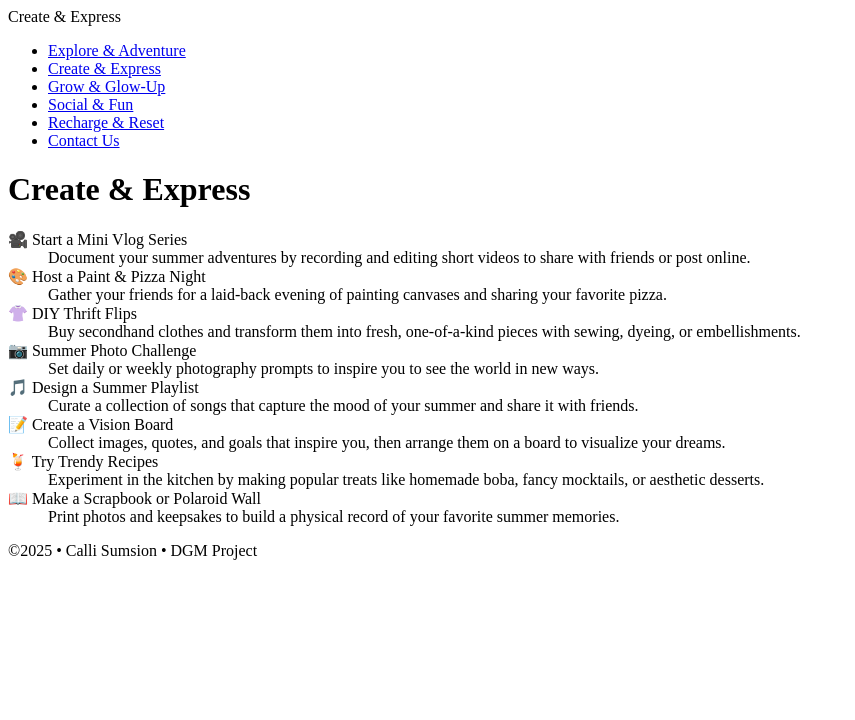
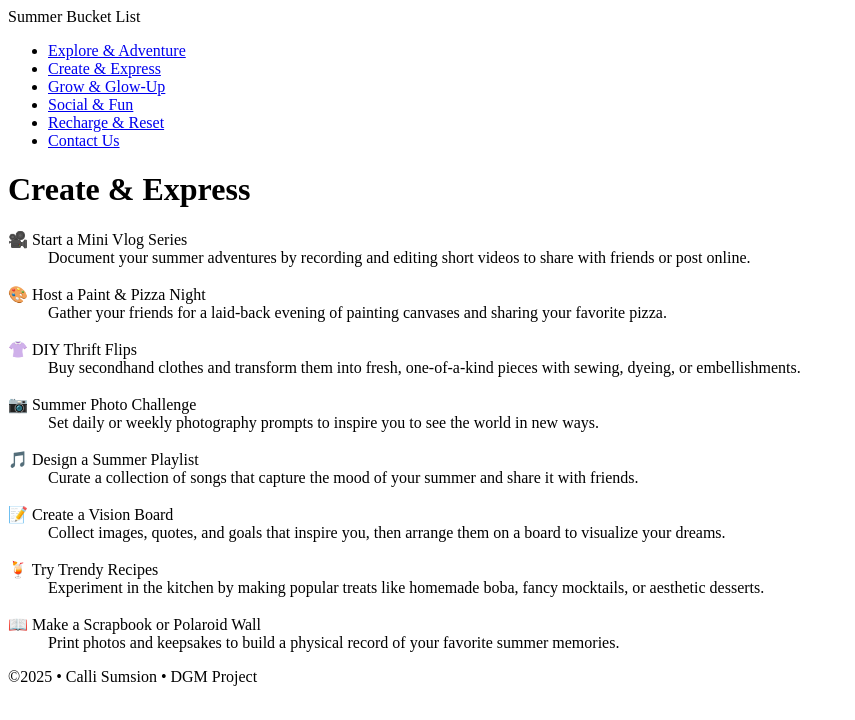
Before and after one commit to callisumsion/dwdd1600, a plain HTML site: page 03hand-coding/create.html in a window 1280 px wide. Shown: the whole page, without its empty margins (0-855 px from the left). Drawn offline with Linux system fonts and the light colour scheme.

Commit message:
Update hand-coding folder

```diff
--- a/03hand-coding/create.html
+++ b/03hand-coding/create.html
@@ -14,7 +14,7 @@
 <body>
     <!-- start the page head -->
     <header>
-        <span>Create & Express</span>
+        <span>Summer Bucket List</span>
     </header>
 
     <!-- start the page navigation -->
@@ -37,28 +37,28 @@
         <dl>
         <dt>🎥 Start a Mini Vlog Series</dt>
         <dd>Document your summer adventures by recording and editing short videos to share with friends or post online.
-        </dd>
+        </dd><br>
 
         <dt>🎨 Host a Paint & Pizza Night</dt>
-        <dd>Gather your friends for a laid-back evening of painting canvases and sharing your favorite pizza.</dd>
+        <dd>Gather your friends for a laid-back evening of painting canvases and sharing your favorite pizza.</dd><br>
 
         <dt>👚 DIY Thrift Flips</dt>
         <dd>Buy secondhand clothes and transform them into fresh, one-of-a-kind pieces with sewing, dyeing, or
-            embellishments.</dd>
+            embellishments.</dd><br>
 
         <dt>📷 Summer Photo Challenge</dt>
-        <dd>Set daily or weekly photography prompts to inspire you to see the world in new ways.</dd>
+        <dd>Set daily or weekly photography prompts to inspire you to see the world in new ways.</dd><br>
 
         <dt>🎵 Design a Summer Playlist</dt>
-        <dd>Curate a collection of songs that capture the mood of your summer and share it with friends.</dd>
+        <dd>Curate a collection of songs that capture the mood of your summer and share it with friends.</dd><br>
 
         <dt>📝 Create a Vision Board</dt>
         <dd>Collect images, quotes, and goals that inspire you, then arrange them on a board to visualize your dreams.
-        </dd>
+        </dd><br>
 
         <dt>🍹 Try Trendy Recipes</dt>
         <dd>Experiment in the kitchen by making popular treats like homemade boba, fancy mocktails, or aesthetic
-            desserts.</dd>
+            desserts.</dd><br>
 
         <dt>📖 Make a Scrapbook or Polaroid Wall</dt>
         <dd>Print photos and keepsakes to build a physical record of your favorite summer memories.</dd>
```
Also changed, not shown: 03hand-coding/index.html (+3 -3 lines).
